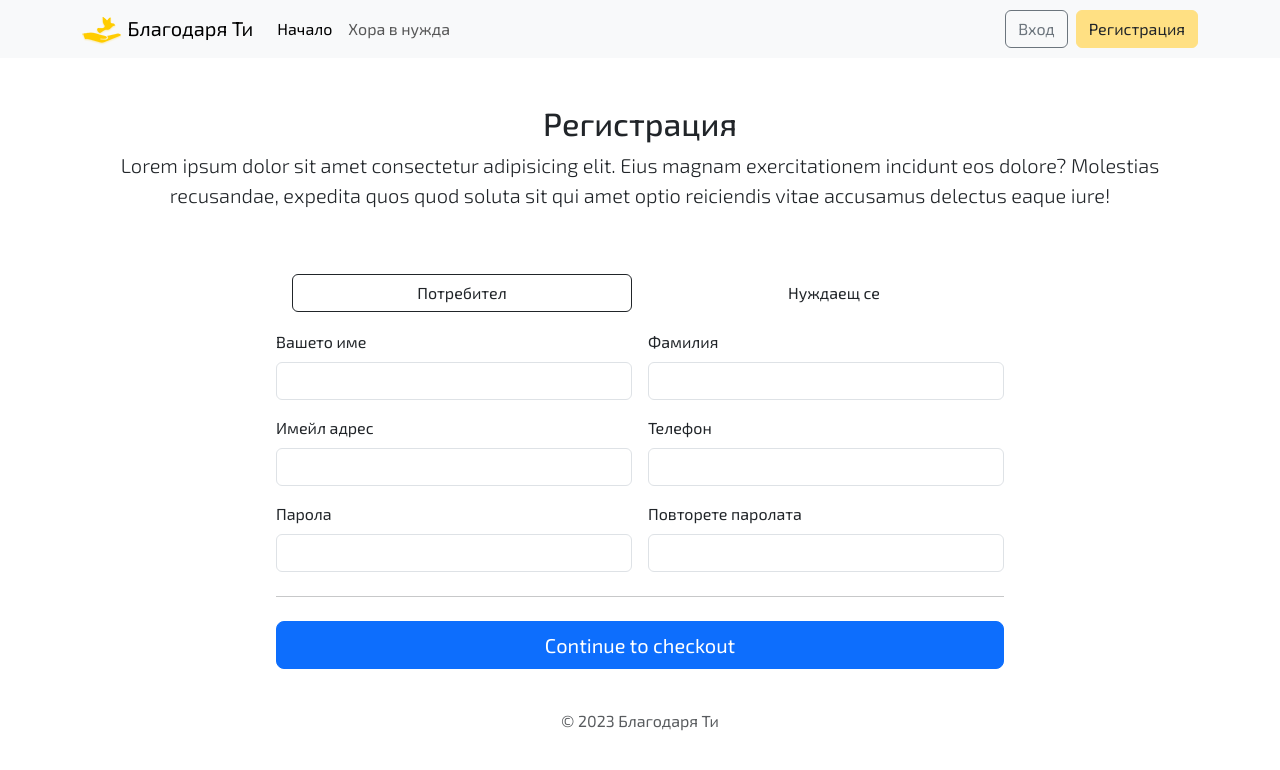
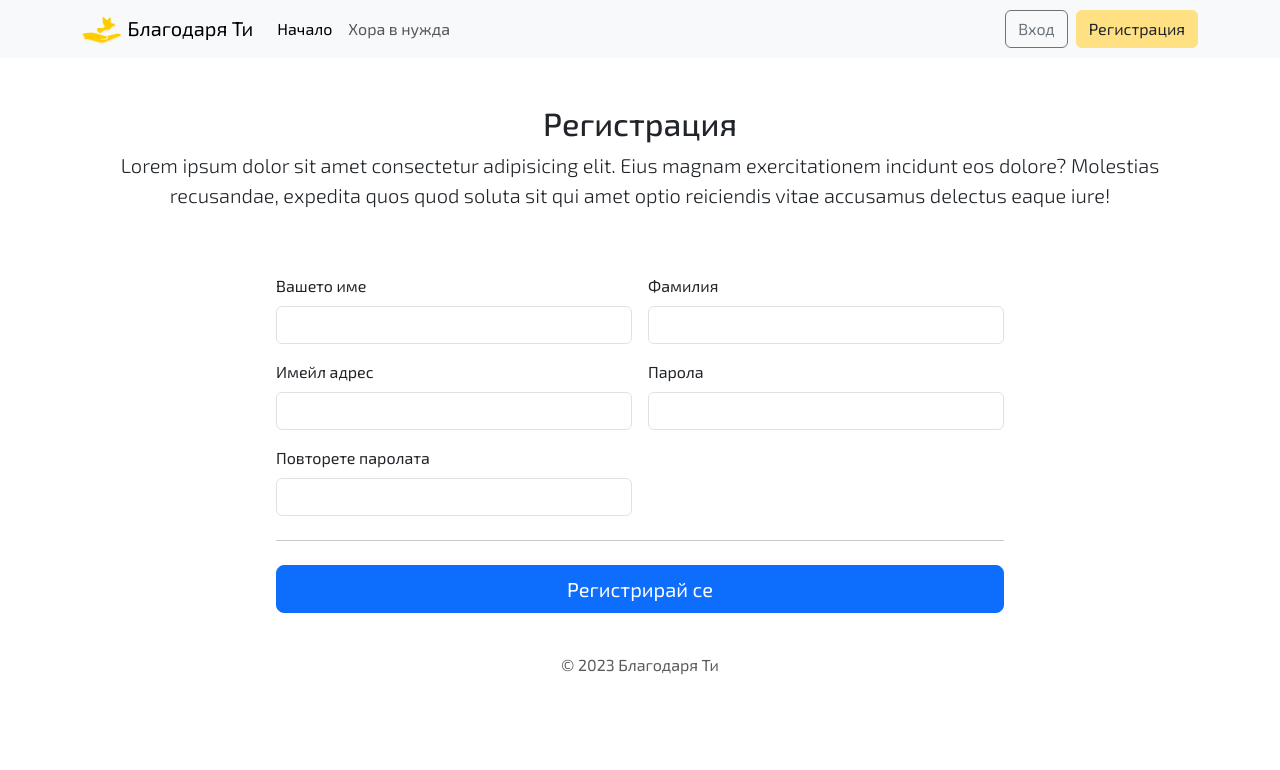
Before and after one commit to BlagoyBlagov/blagodariati, a React (Vite) app: page /register in a window 1280 px wide. Shown: the top 770 px of the page. Built offline with nearby package versions, Linux system fonts and the light colour scheme.

Commit message:
Register controlled form

```diff
--- a/src/components/Auth/Register.jsx
+++ b/src/components/Auth/Register.jsx
@@ -1,4 +1,42 @@
+import { useState } from "react";
+
 const Register = () => {
+
+    const formInitValues = {
+        firstName: '',
+        lastName: '',
+        email: '',
+        password: '',
+        rePassword: '',
+    };
+
+    const [formValues, setFormValues] = useState(formInitValues);
+    const [errors, setErrors] = useState({});
+
+    const changeHandler = (e) => {
+        let value = '';
+
+        if(e.target.type === 'radio') {
+            value = e.target.checked;
+        } else {
+            value = e.target.value
+        }
+
+        setFormValues(state => ({
+            ...state,
+            [e.target.name]: value
+        }));
+    }
+
+    const submitHandler = (e) => {
+        e.preventDefault();
+        console.log(formValues);
+    }
+
+    const validator = () => {
+        console.log(`validate`);
+    }
+
     return (
             <>
             <div className="py-5 text-center">
@@ -8,63 +46,40 @@ const Register = () => {
 
             <div className="row g-5">
                 <div className="offset-md-2 col-md-7 col-lg-8">
-                    <form>
+                    <form onSubmit={submitHandler}>
                         <div className="row g-3">
-
-
-                                <div className="col-sm-6 form-check">
-                                    <input type="radio" className="btn-check" name="options-base" id="type1" autoComplete="off" checked />
-                                    <label className="btn w-100" htmlFor="type1">Потребител</label>
-                                </div>
-                                <div className="col-sm-6 form-check">
-                                    <input type="radio" className="btn-check" name="options-base" id="type2" autoComplete="off" />
-                                    <label className="btn w-100" htmlFor="type2">Нуждаещ се</label>
-                                </div>
-
 
                             <div className="col-sm-6">
                                 <label htmlFor="firstName" className="form-label">Вашето име</label>
-                                <input type="text" className="form-control" id="firstName"  value="" />
+                                <input type="text" className="form-control" id="firstName" name="firstName"
+                                value={formValues.firstName}
+                                onChange={changeHandler}
+                                onBlur={validator} />
                             </div>
 
                             <div className="col-sm-6">
                                 <label htmlFor="lastName" className="form-label">Фамилия</label>
-                                <input type="text" className="form-control" id="lastName" value="" />
+                                <input type="text" className="form-control" id="lastName" name="lastName" value={formValues.lastName} onChange={changeHandler} />
                             </div>
                             <div className="col-6">
                                 <label htmlFor="email" className="form-label">Имейл адрес</label>
-                                <input type="email" className="form-control" id="email" value="" />
+                                <input type="email" className="form-control" id="email" name="email" value={formValues.email} onChange={changeHandler} />
                             </div>
 
                             <div className="col-6">
-                                <label htmlFor="phoneNumber" className="form-label">Телефон</label>
-                                <input type="text" className="form-control" id="phoneNumber" value="" />
-                            </div>
-
-                            {/* <div className="col-6">
-                                <label htmlFor="location" className="form-label">Населено място</label>
-                                <input type="text" className="form-control" id="location" value="" />
-                            </div>
-
-                            <div className="col-6">
-                                <label htmlFor="imageUrl" className="form-label">Профилна снимка</label>
-                                <input type="text" className="form-control" id="imageUrl" value="" />
-                            </div> */}
-
-                            <div className="col-6">
                                 <label htmlFor="password" className="form-label">Парола</label>
-                                <input type="password" className="form-control" id="password" value="" />
+                                <input type="password" className="form-control" id="password" name="password" value={formValues.password} onChange={changeHandler} />
                             </div>
 
                             <div className="col-6">
                                 <label htmlFor="rePassword" className="form-label">Повторете паролата</label>
-                                <input type="password" className="form-control" id="rePassword" value="" />
+                                <input type="password" className="form-control" id="rePassword" name="rePassword" value={formValues.rePassword} onChange={changeHandler} />
                             </div>
                         </div>
 
                             <hr className="my-4" />
 
-                                <button className="w-100 btn btn-primary btn-lg" type="submit">Continue to checkout</button>
+                                <button className="w-100 btn btn-primary btn-lg" type="submit">Регистрирай се</button>
                             </form>
                         </div>
                 </div>
```
